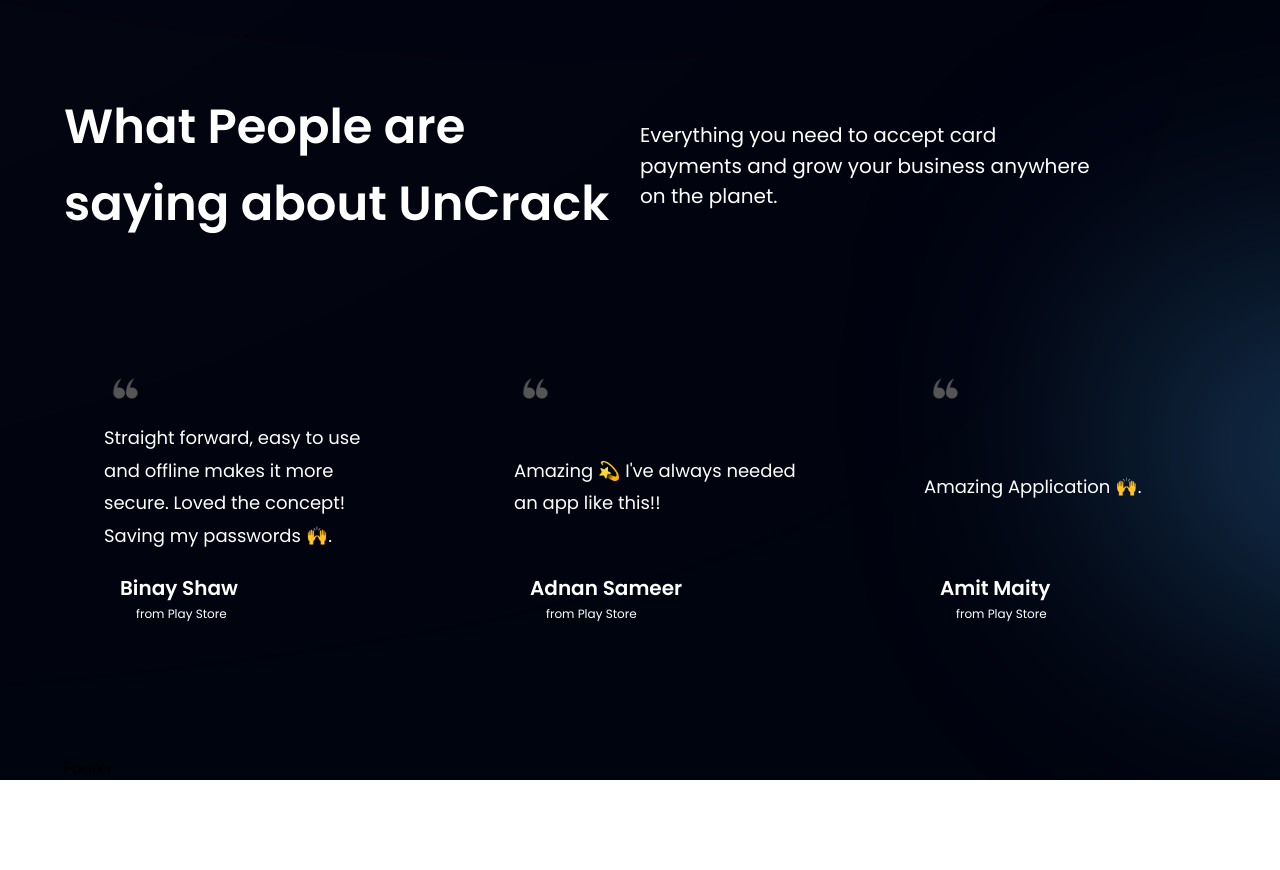
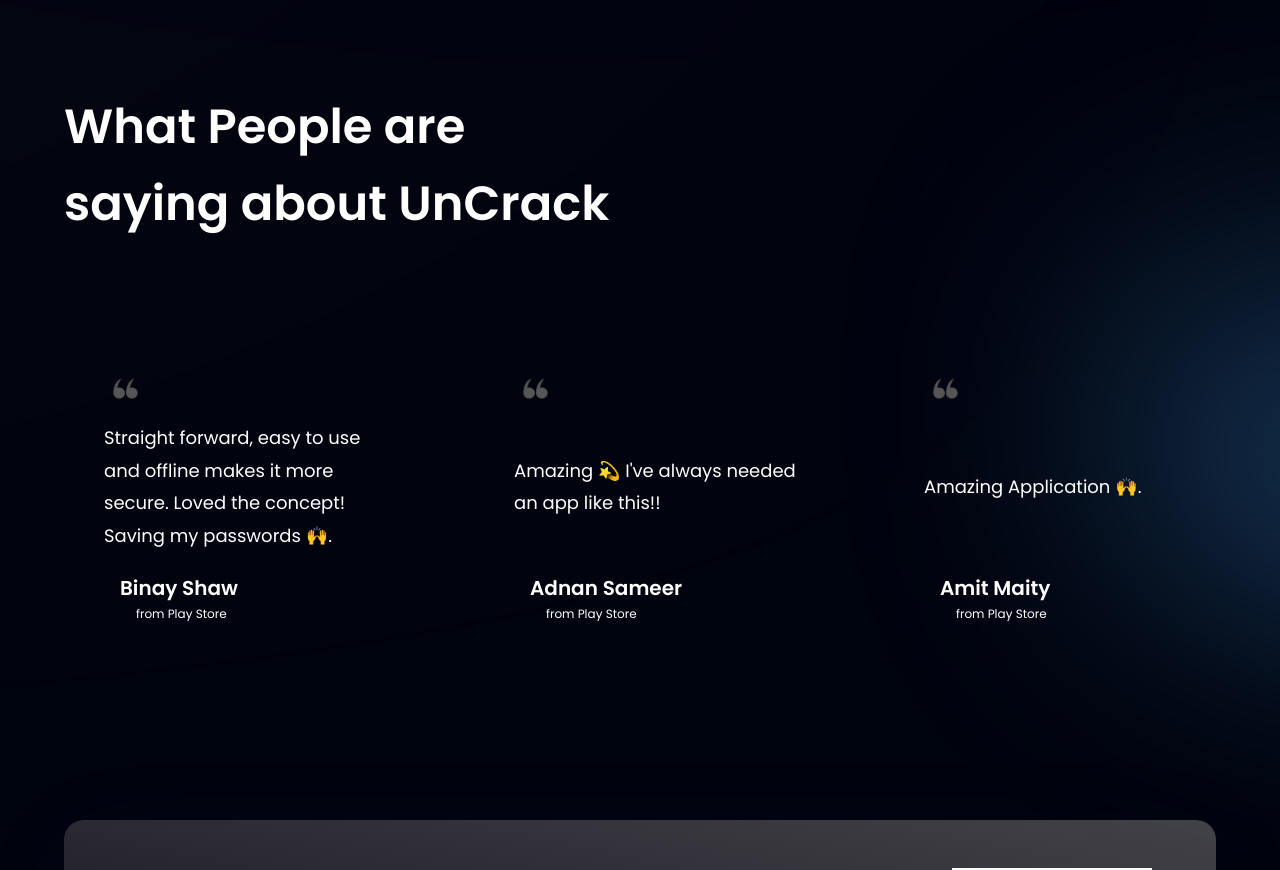
Before and after one commit to aritra-tech/UnCrack-Web, a React (Vite) app: page / in a window 1280 px wide. Shown: the part 1880-2750 px from the top of the page. Before the commit the page ends 2660 px from the top, so only its background shows below. Built offline with nearby package versions, Linux system fonts and the light colour scheme.

Commit message:
Download section added

```diff
--- a/src/App.jsx
+++ b/src/App.jsx
@@ -1,5 +1,5 @@
 import styles from './style';
-import { NavBar, Home, About, Features, Testimonials, Footer} from './components';
+import { NavBar, Home, About, Features, Testimonials, Footer, Download} from './components';
 
 const App = () => (
   <div className="bg-primary w-full overflow-hidden">
@@ -20,6 +20,7 @@
         <About />
         <Features />
         <Testimonials />
+        <Download/>
         <Footer />
       </div>
     </div>
--- /dev/null
+++ b/src/components/Download.jsx
@@ -0,0 +1,20 @@
+import styles from "../style"
+import { scanqr } from "../assets"
+
+const Download = () => (
+
+    <section className={`${styles.flexCenter} ${styles.marginY} ${styles.padding} sm:flex-row flex-col bg-black-gradient-2 rounded-[20px] box-shadow`}>
+    <div className="flex-1 flex flex-col">
+      <h2 className={styles.heading2}>Download the app!</h2>
+      <p className={`${styles.paragraph} max-w-[500px] mt-5`}>
+        Scan the qr to download the app from PlayStore and just securly store your passwords.
+      </p>
+    </div>
+
+    <div className={`${styles.flexCenter} sm:ml-10 ml-0 sm:mt-0 mt-10`}>
+    <img src={scanqr} alt="qr" className="w-[200px] h-[200px]" />
+    </div>
+  </section>
+)
+
+export default Download
--- a/src/components/Testimonials.jsx
+++ b/src/components/Testimonials.jsx
@@ -11,14 +11,7 @@
       <h2 className={styles.heading2}>
         What People are <br className="sm:block hidden" /> saying about UnCrack
       </h2>
-      <div className="w-full md:mt-0 mt-6">
-        <p className={`${styles.paragraph} text-left max-w-[450px]`}>
-          Everything you need to accept card payments and grow your business
-          anywhere on the planet.
-        </p>
-      </div>
     </div>
-
     <div className="flex flex-wrap sm:justify-start justify-center w-full feedback-container relative z-[1]">
       {feedback.map((card) => <FeedbackCard key={card.id} {...card} />)}
     </div>
--- a/src/components/index.js
+++ b/src/components/index.js
@@ -4,6 +4,7 @@
 import Features from "./Features";
 import Testimonials from "./Testimonials"
 import Footer from "./Footer"
+import Download from "./Download"
 
 
 export {
@@ -13,4 +14,5 @@
   Features,
   Testimonials,
   Footer,
+  Download,
 };
```
Also changed, not shown: src/assets/scanqr.svg (added).
